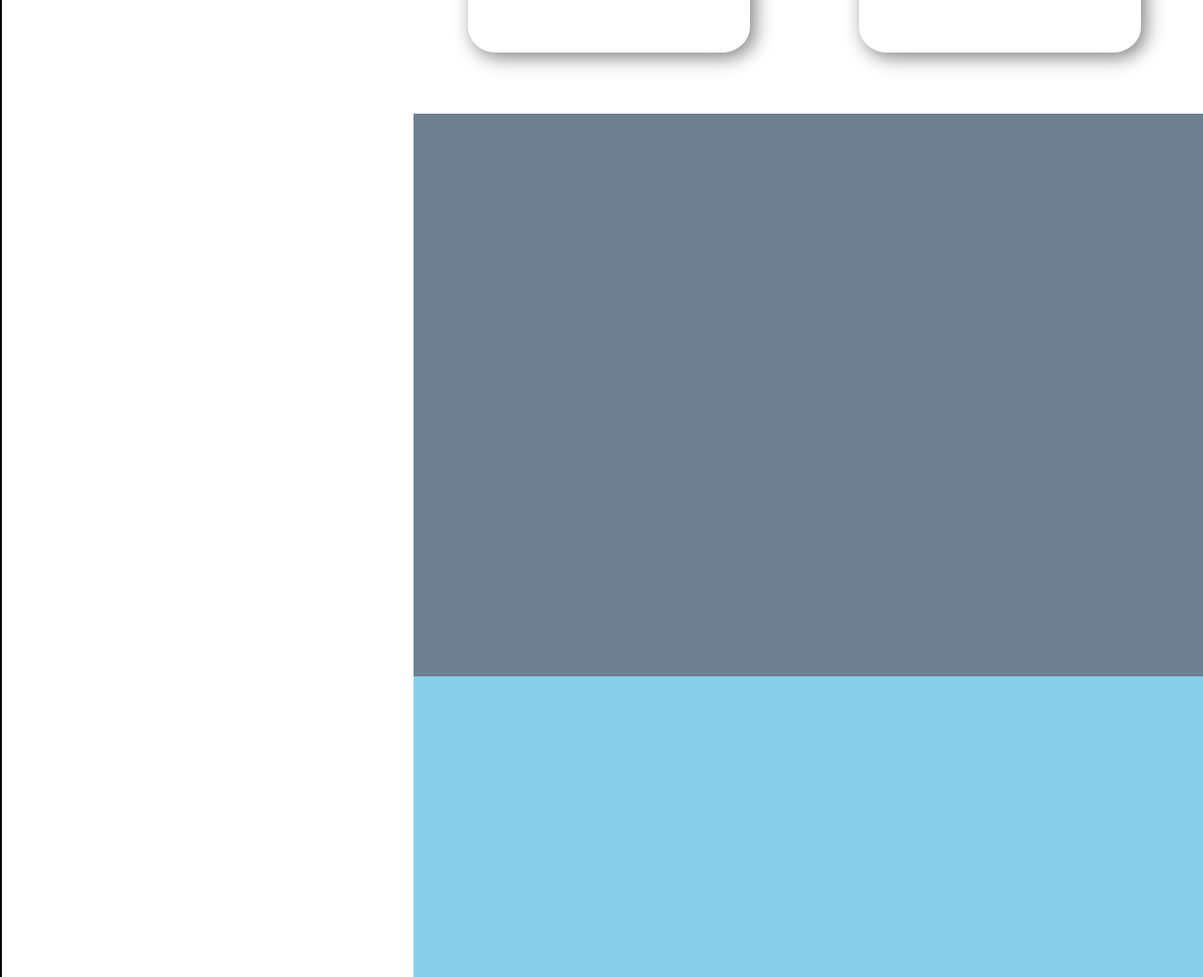
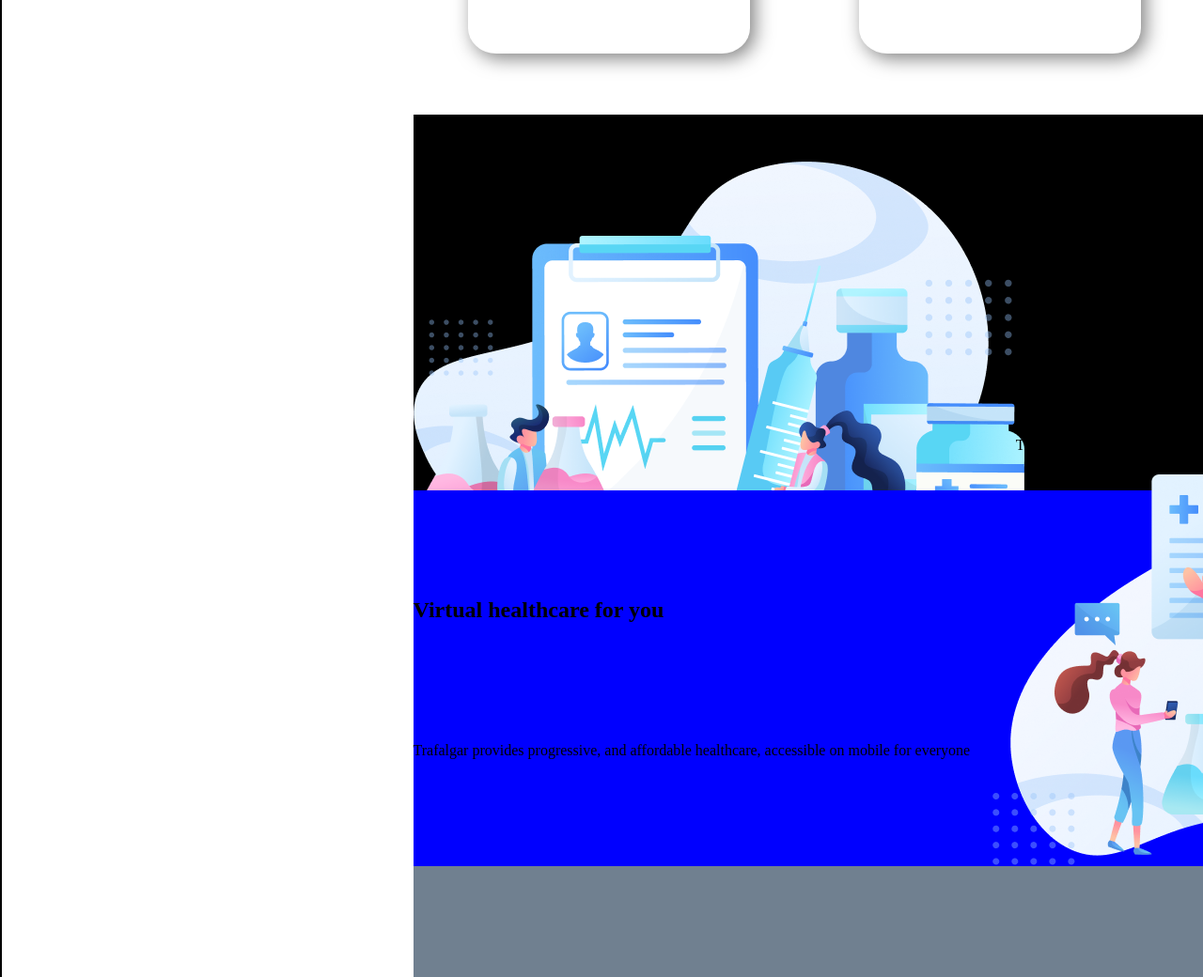
Before and after one commit to farid1983/Landing-Pages, a plain HTML site: page Landing_Pages.html in a window 1280 px wide. Shown: the part 1580-2620 px from the top of the page at 94% size. Drawn offline with Linux system fonts and the light colour scheme.

Commit message:
add sec 5 & 6

```diff
--- a/Landing_Pages.html
+++ b/Landing_Pages.html
@@ -134,28 +134,40 @@
 
         section#sec4 {
             width: 1250px;
-            height: 600px;
-            background-color: slategrey;
+            height: 400px;
+            background-color: black;
+            display: flex;
+            flex-direction: row;
+            justify-content: space-between;
+            align-items: center;
+            padding: 50px 0;
+            box-sizing: border-box;
             /* flex: 1; */
         }
 
         section#sec5 {
             width: 1250px;
-            height: 600px;
-            background-color: skyblue;
+            height: 400px;
+            background-color: blue;
+            display: flex;
+            flex-direction: row;
+            justify-content: space-between;
+            align-items: center;
+            padding: 50px 0;
+            box-sizing: border-box;
             /* flex: 1; */
         }
 
         section#sec6 {
             width: 1250px;
-            height: 600px;
+            height: 400px;
             background-color: slategrey;
             /* flex: 1; */
         }
 
         section#sec7 {
             width: 1250px;
-            height: 600px;
+            height: 400px;
             background-color: skyblue;
             /* flex: 1; */
         }
@@ -253,12 +265,9 @@
                 </div>
                 <div class="item"></div>
                 <div class="item"></div>
-
-
             </div>
 
         </section>
-
 
         <section id="sec3-2">
             <div id="products">
@@ -271,12 +280,34 @@
 
 
             </div>
+        </section>
+
+        <section id="sec4">
+            <div id="virt_words">
+                <img src="images/section-1.png" />
+            </div>
+
+            <div id="virt_pic">
+                <h1>Virtual healthcare for you</h1>
+                <p>
+                    Trafalgar provides progressive, and affordable healthcare, accessible on mobile for everyone</p>
+            </div>
 
         </section>
+        <section id="sec5">
+            <div id="virt_words">
+                <h1>Virtual healthcare for you</h1>
+                <p>
+                    Trafalgar provides progressive, and affordable healthcare, accessible on mobile for everyone</p>
+            </div>
 
-        <section id="sec4"></section>
-        <section id="sec5"></section>
+            <div id="virt_pic">
+                <img src="images/section-2.png" />
+            </div>
+        </section>
+
         <section id="sec6"></section>
+
         <section id="sec7"></section>
 
 
```
